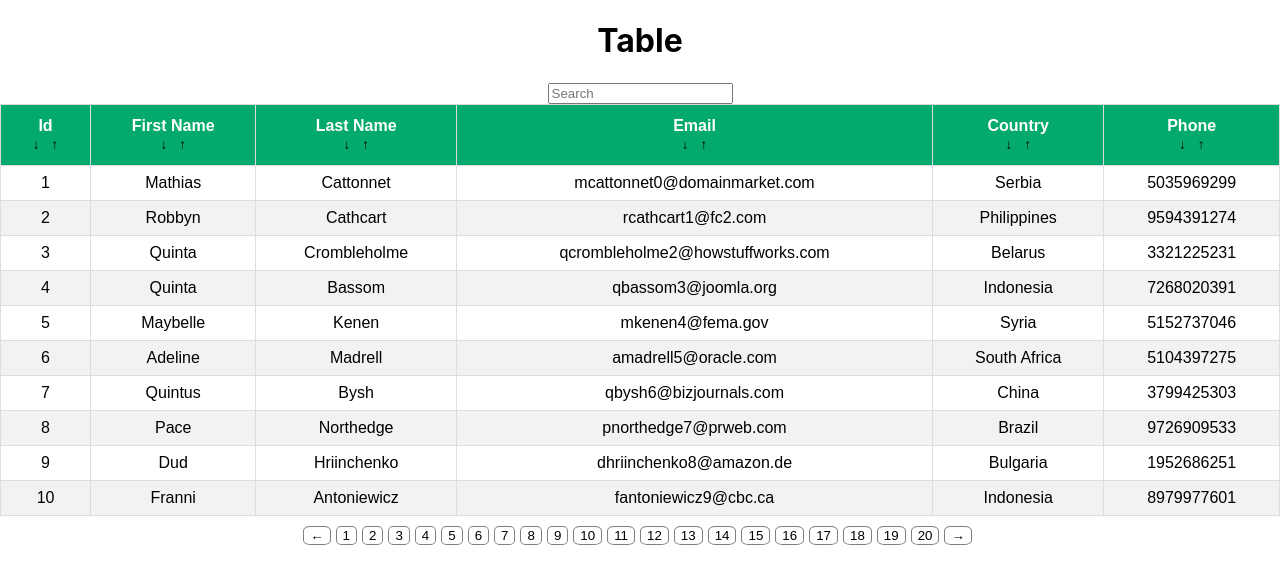
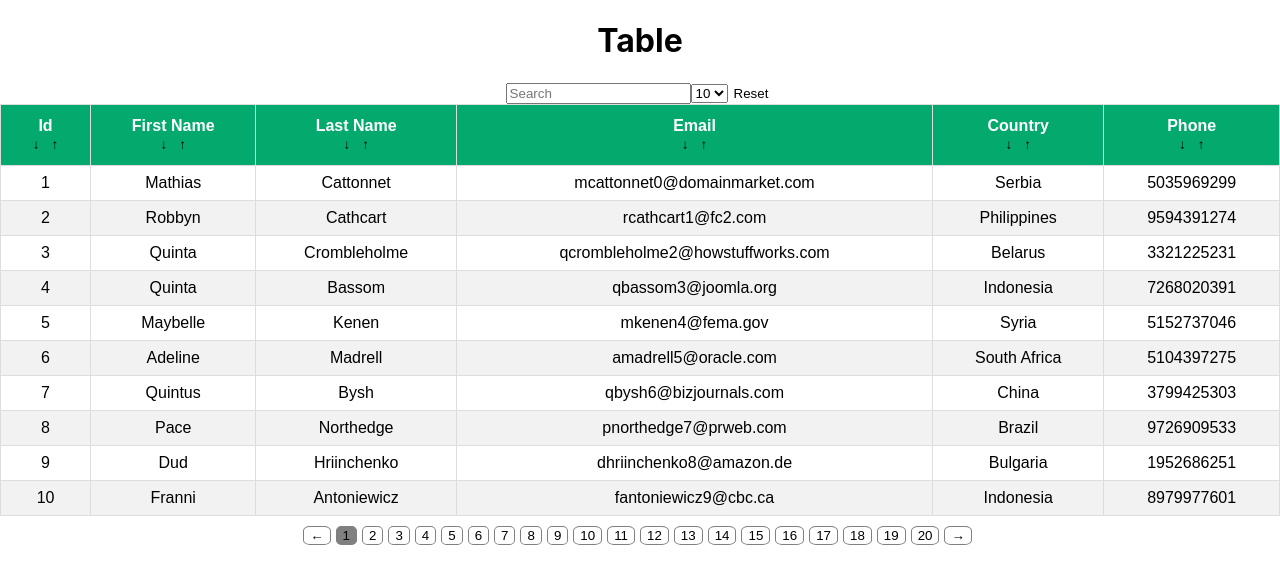
Before and after one commit to NikolasGumenyuk/my-react-table-v2, a React (Create React App) app: page / in a window 1280 px wide. Shown: the top 584 px of the page. Built offline with nearby package versions, Linux system fonts and the light colour scheme.

Commit message:
completed table

```diff
--- a/src/components/BasicTable.js
+++ b/src/components/BasicTable.js
@@ -10,7 +10,8 @@ export const BasicTable = () => {
   const [search, setSearch] = useState("");
   const [searchResults, setSearchResults] = useState([]);
   const [currentPage, setCurrentPage] = useState(1);
-  const [itemPerPage] = useState(10);
+  const [itemPerPage, setItemPerPage] = useState(10);
+  let itemsPerPageArr = [5, 10, 20];
   const columns = COLUMNS;
   let sortedData = data;
 
@@ -57,6 +58,27 @@ export const BasicTable = () => {
         value={search}
         onChange={handleChange}
       />
+      <select
+        name="select"
+        defaultValue={itemPerPage}
+        onChange={(e) => {
+          setItemPerPage(e.target.value);
+        }}
+      >
+        {itemsPerPageArr.map((item) => (
+          <option value={item} key={item}>
+            {item}
+          </option>
+        ))}
+      </select>
+      <button
+        onClick={() => {
+          setData(MOCK_DATA);
+          setCurrentPage(1);
+        }}
+      >
+        Reset
+      </button>
       <table>
         <thead>
           <tr key="header">
@@ -89,6 +111,7 @@ export const BasicTable = () => {
           itemPerPage={itemPerPage}
           totalItems={data.length}
           paginate={paginate}
+          currentPage={currentPage}
         />
         <button onClick={nextPage} className="arrow-button">
           <span>→</span>
--- a/src/components/Pagination.js
+++ b/src/components/Pagination.js
@@ -1,6 +1,6 @@
 import React from "react";
 
-const Pagination = ({ itemPerPage, totalItems, paginate }) => {
+const Pagination = ({ itemPerPage, totalItems, paginate, currentPage }) => {
   const pageNumbers = [];
 
   for (let i = 1; i <= Math.ceil(totalItems / itemPerPage); i++) {
@@ -12,8 +12,12 @@ const Pagination = ({ itemPerPage, totalItems, paginate }) => {
       {pageNumbers.map((number) => (
         <button
           key={number}
-          className="page-link page-item"
           onClick={() => paginate(number)}
+          className={
+            currentPage === number
+              ? "chosen-pagination-button"
+              : "page-link page-item"
+          }
         >
           {number}
         </button>
--- a/src/index.css
+++ b/src/index.css
@@ -68,3 +68,10 @@ button {
   border: 1px solid gray;
   border-radius: 25%;
 }
+.chosen-pagination-button {
+  margin-right: 5px;
+  margin-top: 10px;
+  border: 1px solid gray;
+  border-radius: 25%;
+  background: gray;
+}
```
